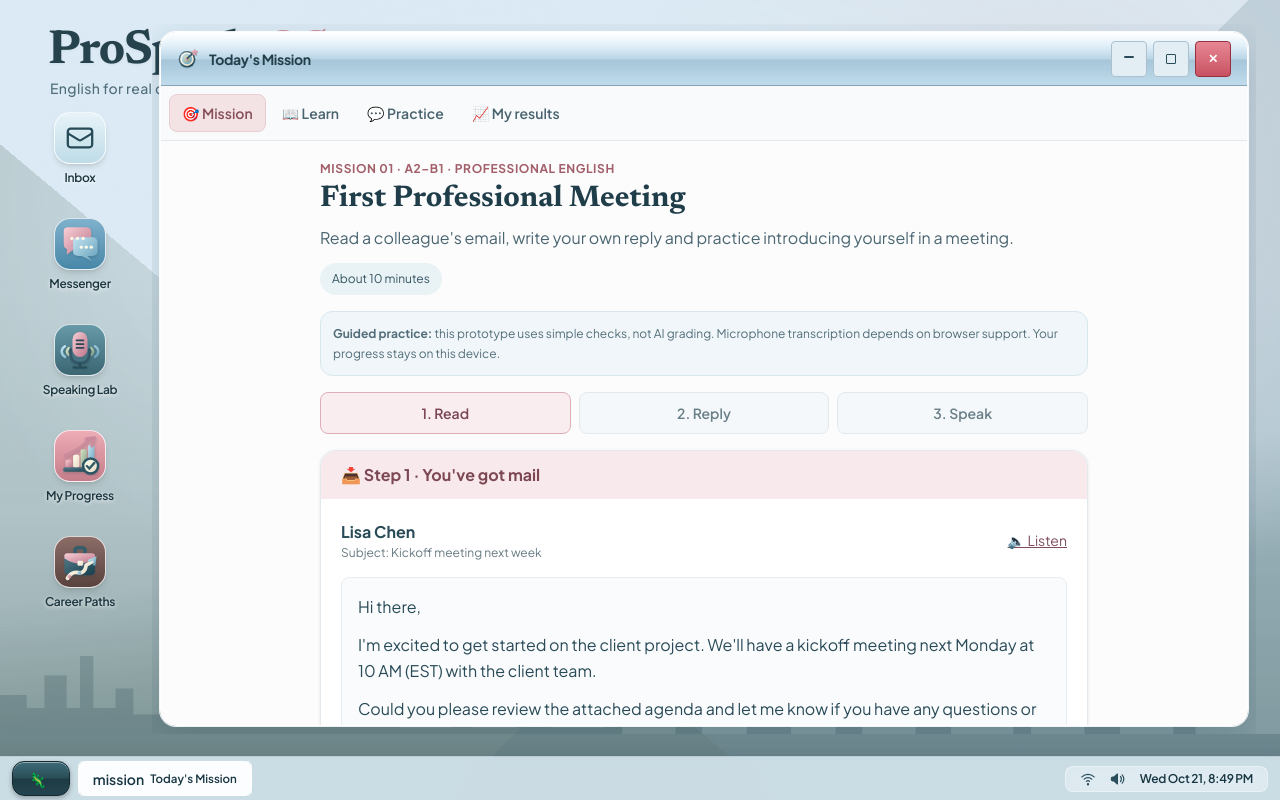
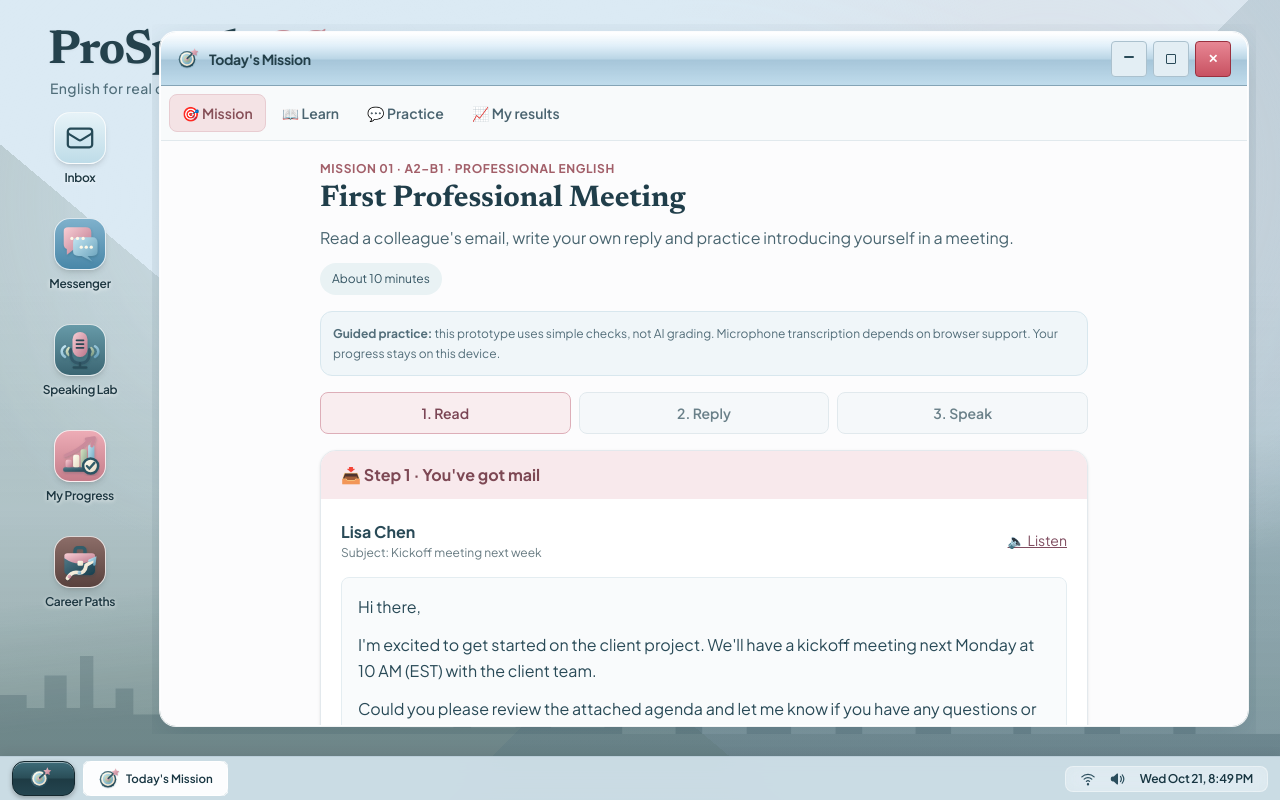
Before and after one commit to guaurritas-star/Prospeak-os, a React (Vite) app: page / in a window 1280 px wide. Built offline with nearby package versions, Linux system fonts and the light colour scheme.

Commit message:
ui: use original ProSpeak icons in Taskbar.tsx

```diff
--- a/src/components/Taskbar.tsx
+++ b/src/components/Taskbar.tsx
@@ -1,6 +1,7 @@
 import React, { useState, useEffect } from 'react';
 import { OSWindow } from '../types/os';
 import { playSound } from '../utils/audio';
+import { ProSpeakIcon, iconForWindow } from './ProSpeakIcon';
 
 interface TaskbarProps {
   windows: Record<string, OSWindow>;
@@ -60,7 +61,7 @@ export const Taskbar: React.FC<TaskbarProps> = ({
           }`}
           title="ProSpeak OS Start Menu"
         >
-          <span className="text-sm">🦎</span>
+          <ProSpeakIcon name="mission" size={23} />
           <span className="drop-shadow-sm font-semibold text-[13px] hidden xs:inline">ProSpeak</span>
         </button>
 
@@ -84,7 +85,7 @@ export const Taskbar: React.FC<TaskbarProps> = ({
                 }`}
                 title={win.title}
               >
-                <span className="text-sm">{win.icon}</span>
+                <ProSpeakIcon name={iconForWindow(win.id)} size={22} />
                 <span className="hidden md:inline text-[11.5px] truncate max-w-[120px]">{win.title}</span>
               </button>
             );
```
